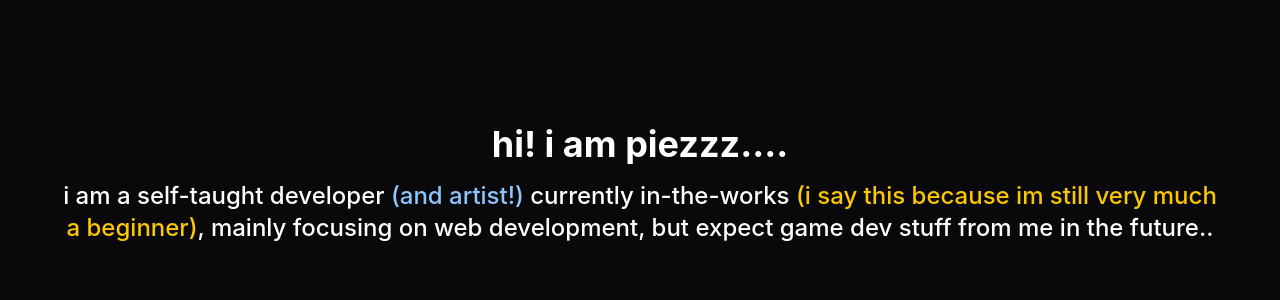
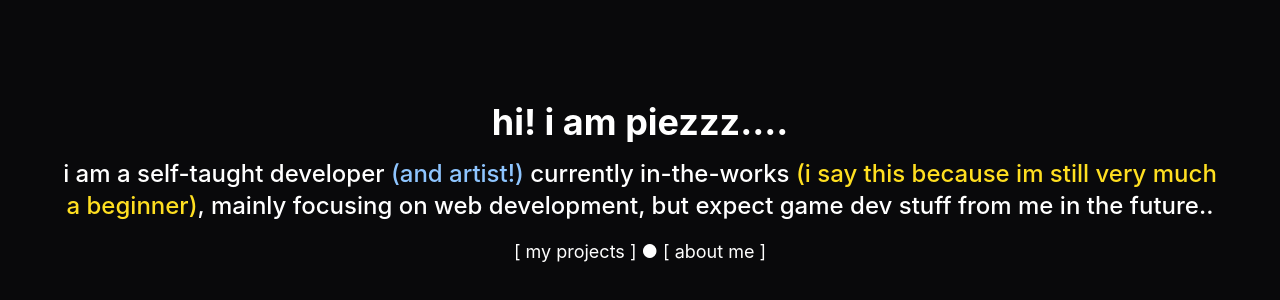
Before and after one commit to dumpiez/dumpiez.github.io, a React (Vite) app: page / in a window 1280 px wide. Shown: the part 216-516 px from the top of the page. Built offline with nearby package versions, Linux system fonts and the light colour scheme.

Commit message:
add semantics, and nav section

```diff
--- a/src/App.tsx
+++ b/src/App.tsx
@@ -1,8 +1,11 @@
 export default function App() {
   return (
     <div className="h-screen flex justify-center items-center flex-col">
-      <h1 className="text-4xl font-bold pb-4">hi! i am piezzz....</h1>
-      <p className="text-2xl font-medium text-balance text-center">
+      <header className="text-center">
+        <h1 className="md:text-4xl font-bold pb-4 sm:text-2xl">
+          hi! i am piezzz....
+        </h1>
+        <p className="md:text-2xl font-medium text-balance text-center sm:text-lg">
           i am a self-taught developer{" "}
           <a
             href="#"
@@ -11,12 +14,18 @@ export default function App() {
             (and artist!)
           </a>{" "}
           currently in-the-works{" "}
-        <span className="text-yellow-400">
+          <span className="text-yellow-300">
             (i say this because im still very much a beginner)
           </span>
-        , mainly focusing on web development, but expect game dev stuff from me
-        in the future..
+          , mainly focusing on web development, but expect game dev stuff from
+          me in the future..
         </p>
+      </header>
+      <nav className="text-lg pt-4">
+        <a href="#projects">[ my projects ]</a>
+        {" ● "}
+        <a href="#aboutme">[ about me ]</a>
+      </nav>
     </div>
   );
 }
```
Lines whose indentation alone changed are shown as unchanged.
